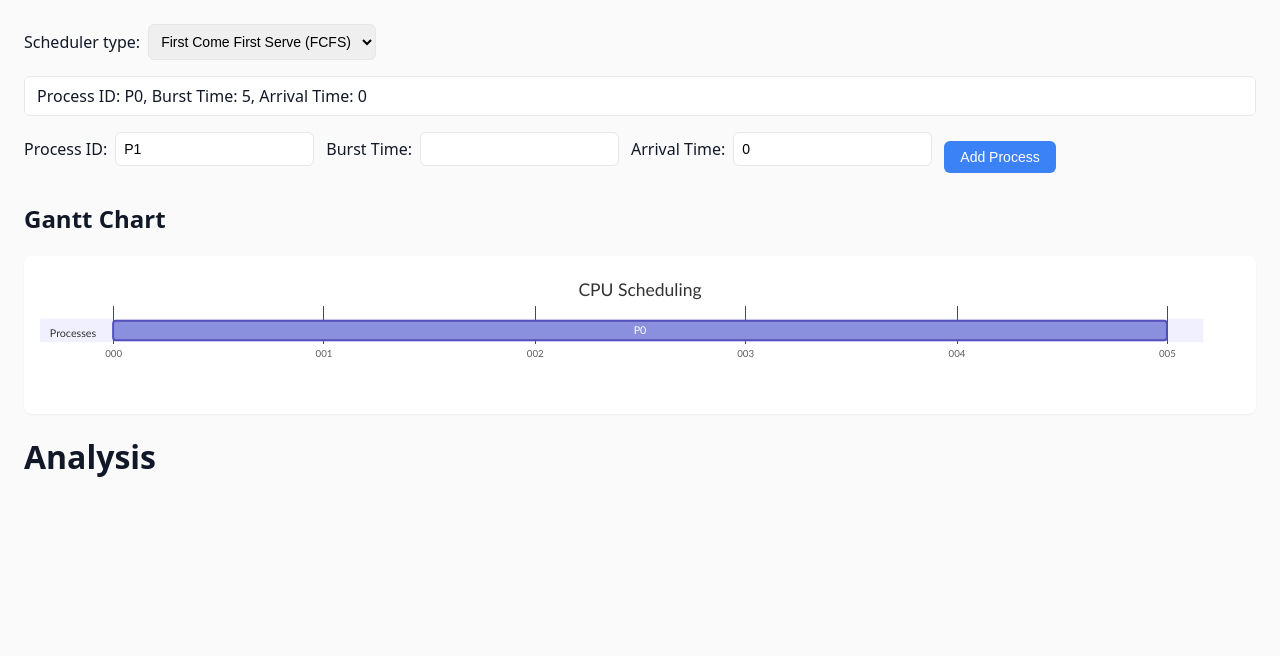
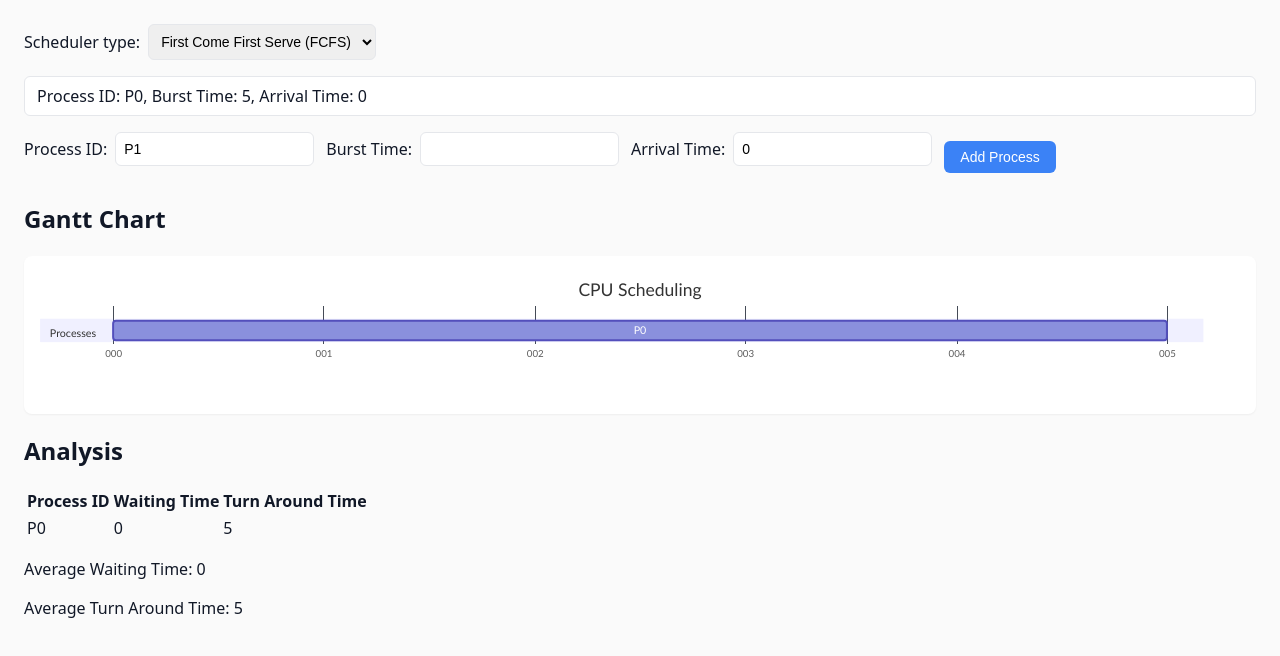
Before and after one commit to KhalidAlansary/Traffic, a React (Vite) app: page / in a window 1280 px wide. Both pictures are taken after typing "5" into the empty fields and a click on the input "Add Process". Shown: the top 656 px of the page. Built offline with nearby package versions, Linux system fonts and the light colour scheme.

Commit message:
feat: implement analysis to calculate the waiting and turnaround times

```diff
--- a/src/components/Analysis.jsx
+++ b/src/components/Analysis.jsx
@@ -1,3 +1,64 @@
-export default function Analysis() {
-  return <h1>Analysis</h1>;
+import PropTypes from "prop-types";
+
+export default function Analysis({ chartData, processesData }) {
+  const analysis = [];
+
+  for (const [processId, { burstTime, arrivalTime }] of processesData) {
+    const { finish } = chartData.find(
+      (process) => process.processID === processId,
+    );
+    const waitingTime = finish - arrivalTime - burstTime;
+    const turnAroundTime = finish - arrivalTime;
+    analysis.push({
+      processId,
+      waitingTime,
+      turnAroundTime,
+    });
+  }
+
+  const averageWaitingTime =
+    analysis.reduce((acc, { waitingTime }) => acc + waitingTime, 0) /
+    analysis.length;
+  const averageTurnAroundTime =
+    analysis.reduce((acc, { turnAroundTime }) => acc + turnAroundTime, 0) /
+    analysis.length;
+
+  return (
+    <div className="analysis">
+      <h2>Analysis</h2>
+      <table>
+        <thead>
+          <tr>
+            <th>Process ID</th>
+            <th>Waiting Time</th>
+            <th>Turn Around Time</th>
+          </tr>
+        </thead>
+        <tbody>
+          {analysis.map(({ processId, waitingTime, turnAroundTime }) => (
+            <tr key={processId}>
+              <td>{processId}</td>
+              <td>{waitingTime}</td>
+              <td>{turnAroundTime}</td>
+            </tr>
+          ))}
+        </tbody>
+      </table>
+      <div className="averages">
+        <p>Average Waiting Time: {averageWaitingTime}</p>
+        <p>Average Turn Around Time: {averageTurnAroundTime}</p>
+      </div>
+    </div>
+  );
 }
+
+Analysis.propTypes = {
+  chartData: PropTypes.arrayOf(
+    PropTypes.shape({
+      processID: PropTypes.string.isRequired,
+      start: PropTypes.number.isRequired,
+      finish: PropTypes.number.isRequired,
+    }),
+  ).isRequired,
+  processesData: PropTypes.instanceOf(Map).isRequired,
+};
```
